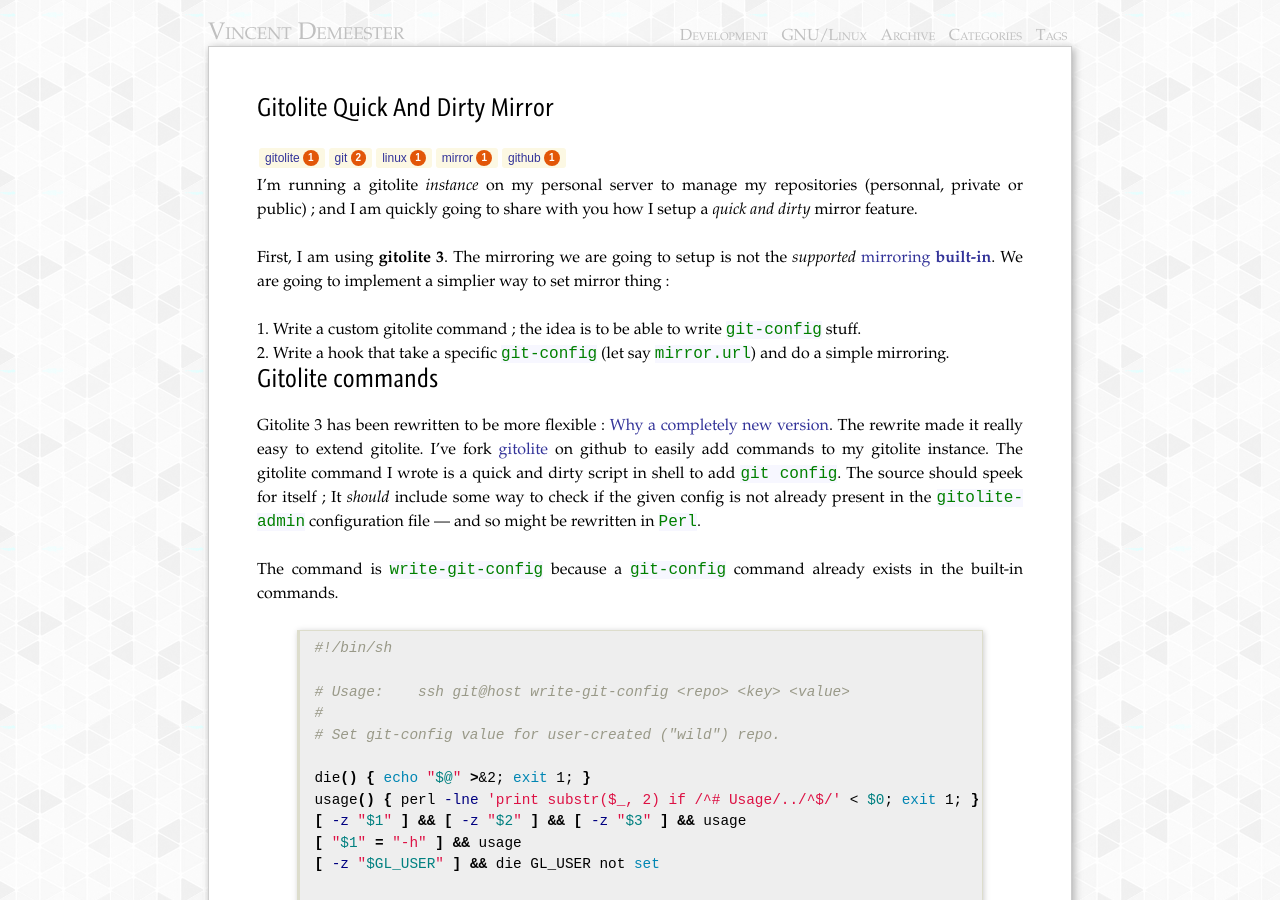
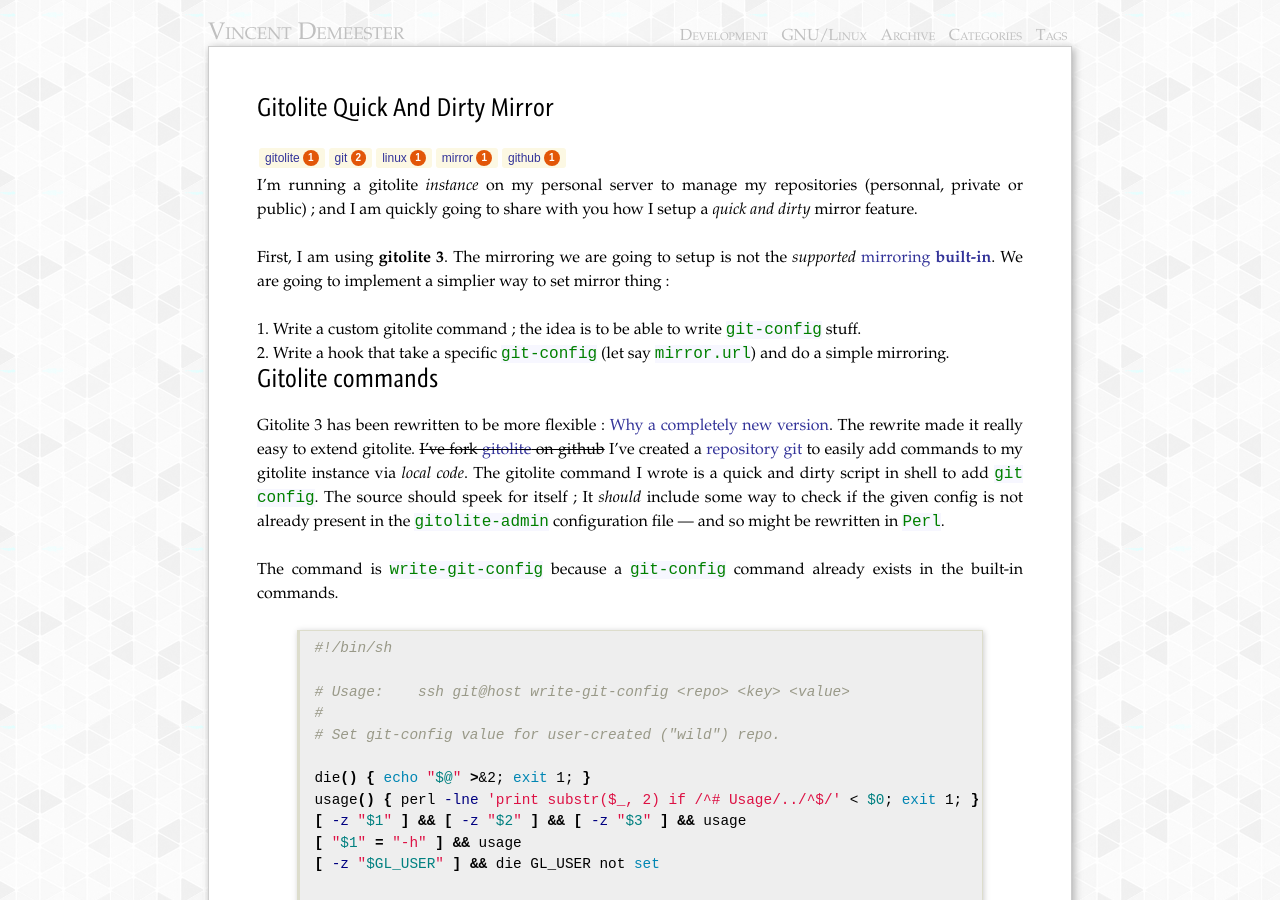
Before and after one commit to vdemeester/blog, a Jekyll site: the page built from _posts/2012-05-08-gitolite-quick-and-dirty-mirror.md, in a window 1280 px wide and 900 px high. Built offline with Jekyll 4.4.1, drawn with Linux system fonts in a browser that asks for light colours; some web fonts are replaced; Markdown is read by kramdown in place of the engine named in the settings; some of the changed text lies outside the part shown.

Commit message:
Update gitolite-related stuff

```diff
--- a/_posts/2012-05-08-gitolite-quick-and-dirty-mirror.md
+++ b/_posts/2012-05-08-gitolite-quick-and-dirty-mirror.md
@@ -22,8 +22,9 @@
 # Gitolite commands
 
 Gitolite 3 has been rewritten to be more flexible : [Why a completely new version](http://sitaramc.github.com/gitolite/g3why.html).
-The rewrite made it really easy to extend gitolite. I've fork [gitolite](https://github.com/vdemeester/gitolite) on github
-to easily add commands to my gitolite instance. The gitolite command I wrote is
+The rewrite made it really easy to extend gitolite. <del>I've fork [gitolite](https://github.com/vdemeester/gitolite) on github</del>
+I've created a [repository git](http://github.com/vdemeester/vdemeester-gitolite-local-code)
+to easily add commands to my gitolite instance via _local code_. The gitolite command I wrote is
 a quick and dirty script in shell to add `git config`. The source should speek
 for itself ; It _should_ include some way to check if the given config is not
 already present in the `gitolite-admin` configuration file — and so might be
@@ -119,3 +120,6 @@
        65681a8..701c990  master -> master
 
 And that should be it !
+
+__Update 2012/10/04__ : Moved from gitolite fork to _gitolite local code_
+repository.
```
Also changed, not shown: linux/gitolite-notes.md (+1 -1 lines).
